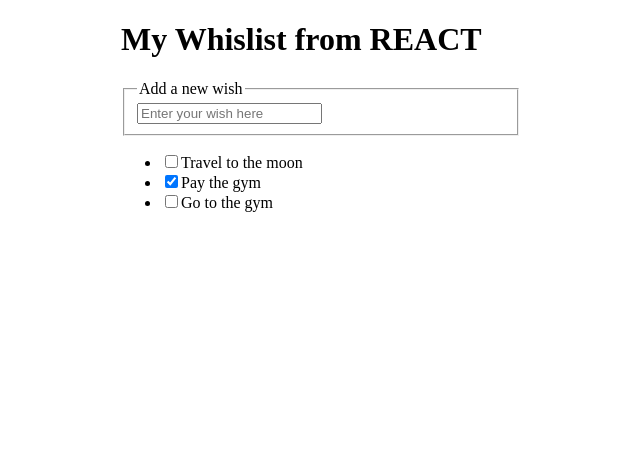
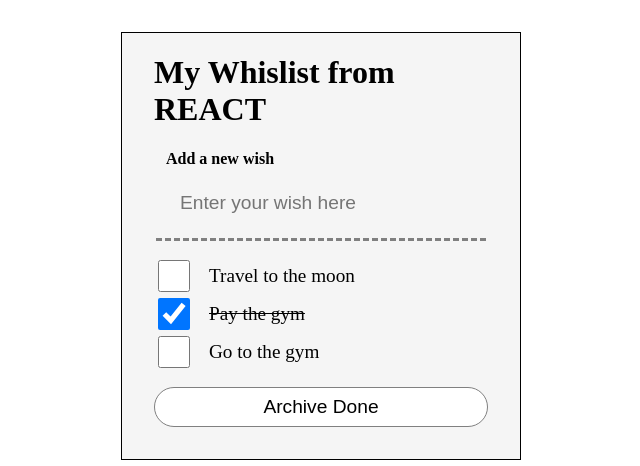
Before and after one commit to Torremolinos/wishlist, a React (Vite) app: page / in a window 1280 px wide. Shown: the top 466 px of the page, without its empty margins (319-959 px from the left). Built offline with nearby package versions, Linux system fonts and the light colour scheme.

Commit message:
Estilos y html

```diff
--- a/src/App/App.css
+++ b/src/App/App.css
@@ -11,4 +11,65 @@
     width: 400px;
     margin: auto;
     max-width: 100%;
+    border: 1px solid;
+    padding: 0 2rem 2rem 2rem;
+    margin-top: 2rem;
+    background-color: whitesmoke;
 }
+
+.wish-input{
+    margin-top: 1rem;
+    margin-bottom: 1rem;
+    border: 0;
+    border-bottom: 3px dashed grey;
+    padding: .5rem;
+}
+
+.wish-input__label{
+   font-weight: 700;
+}
+
+.wish-input__field{
+    width: 100%;
+   border: 0;
+   padding: 1rem;
+    font-size: 1.2rem;
+    background: transparent;
+}
+
+.wish-list{
+    margin-top: none;
+    padding: 0;
+}
+.wish-list__item{
+    display: flex;
+    font-size: 1.2rem;
+    align-items: center;
+
+}
+
+/*Selecciona cualqiuer elemento hijo que se hijo directo del contenedor*/
+
+.wish-list__item > *+*{
+    margin-left: 1rem;
+}
+
+.wish-list__item input{
+ width: 2rem;
+ height: 2rem;
+}
+
+.wish-list__item--done label {
+    text-decoration: line-through;
+
+}
+
+.wish-clear{
+    width: 100%;
+    padding: 0.5rem;
+    background: white;
+    font-size: 1.2rem;
+    border: 1px solid gray;
+    cursor: pointer;
+    border-radius: 5rem;
+}
--- a/src/App/App.jsx
+++ b/src/App/App.jsx
@@ -41,17 +41,18 @@
             <div className="app">
                 <h1>My Whislist from REACT</h1>
                 <fieldset className="wish-input">
-                    <legend className="wish-input_label">Add a new wish</legend>
-                    <input className="wish-input_field" placeholder="Enter your wish here" />
+                    <legend className="wish-input__label">Add a new wish</legend>
+                    <input className="wish-input__field" placeholder="Enter your wish here" />
                 </fieldset>
                   <ul className="wish-list">
                     {wishes.map(({text, done}, i) => (
-                        <li key={text} className={`wish-list__item ${done} ? 'wish-list__item--done': ''`}>
+                        <li key={text} className={`wish-list__item ${done ? 'wish-list__item--done': ''}`}>
                         <input id={`wish${i}`} type="checkbox" checked ={done}/>
                         <label htmlFor={`wish${i}`}>{text}</label>
                         </li>
                     ))}
                   </ul>
+                  <button className="wish-clear">Archive Done</button>
             </div>
         );
     }
```
Also changed, not shown: 4 other files (tests, documents, lock files or other folders).
